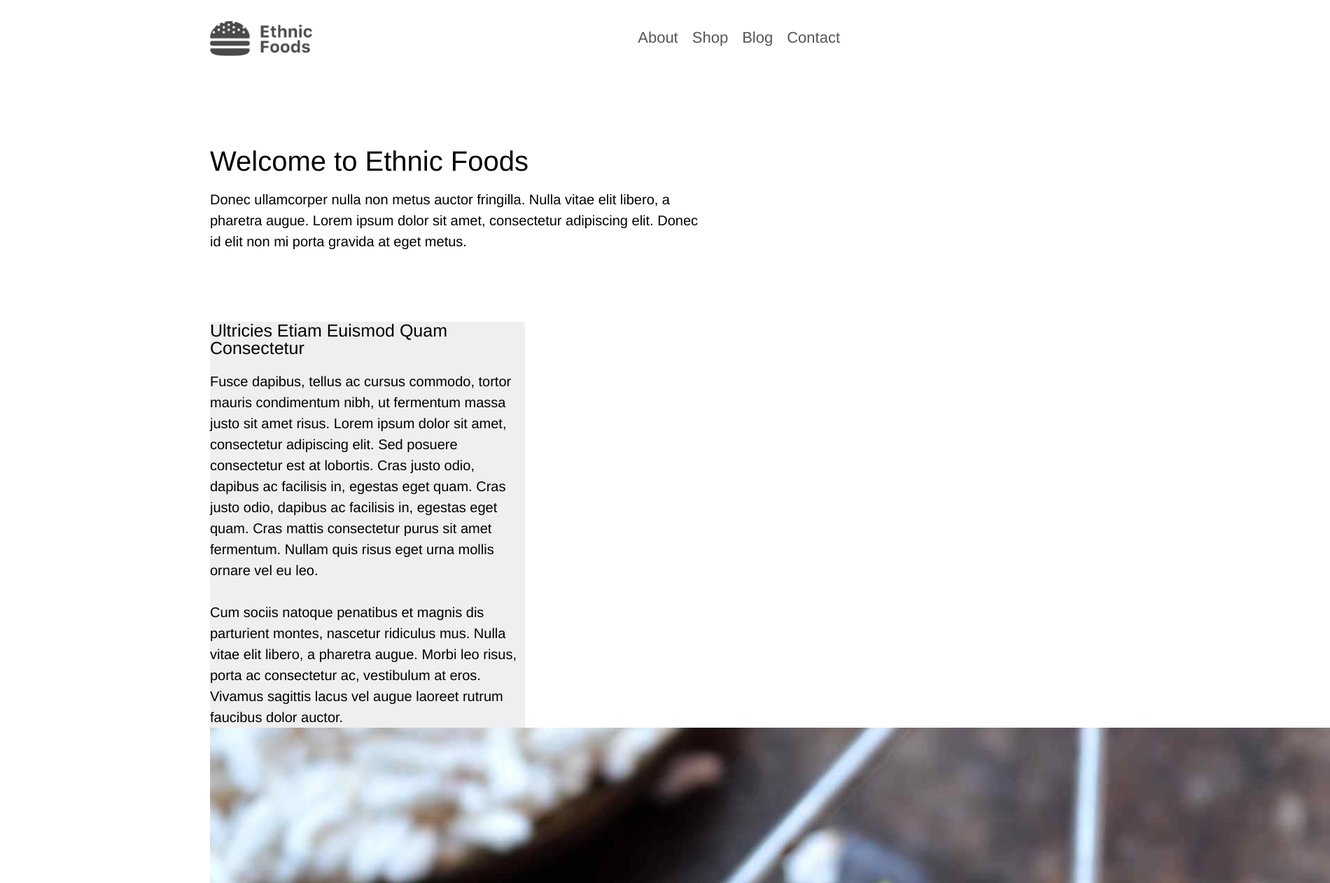
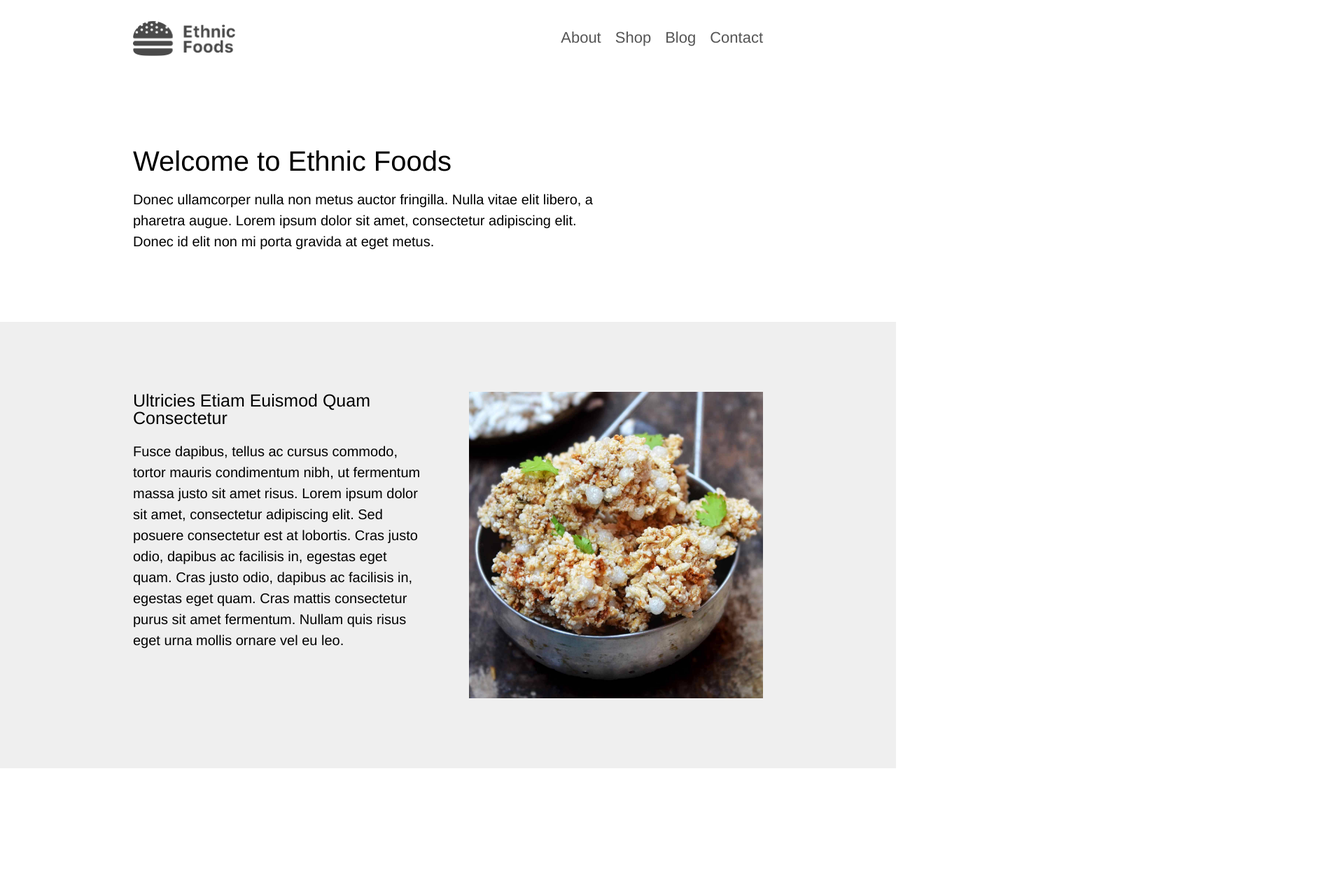
Before and after one commit to srinidhisripathi/ethnicfoods, a plain HTML site: page index.html in a window 1280 px wide. Shown: the top 1262 px of the page at 70% size, 1900 px wide, since content can reach past the window. After the commit the page ends 1098 px from the top, so only its background shows below. Drawn offline with Linux system fonts and the light colour scheme.

Commit message:
CSS fixes.

```diff
--- a/assets/css/styles.css
+++ b/assets/css/styles.css
@@ -3,9 +3,30 @@ body {
 }
 
 .container {
+  margin: 0 auto;
+}
+
+   .container.narrow {
       width: 900px;
-  padding-left: 300px;
-  padding-right: 300px;
+   }
+
+   .container.full {
+      padding: 0 50px;
+   }
+
+h1 {
+  font-size: 40px;
+  padding-bottom: 20px;
+}
+
+h2 {
+  font-size: 25px;
+  padding-bottom: 20px;
+}
+
+p {
+  font-size: 20px;
+  line-height: 1.5;
 }
 
 .header {
@@ -39,41 +60,32 @@ body {
 
 .menu > li > a:hover {
   color: #333333;
-  font-size: 28px;
+  text-decoration: underline;
 }
 
-.intro {
-  padding: 100px 200px 100px 0;
+.section {
+   padding: 100px 0;
+   overflow: hidden;
 }
 
-.intro > h1 {
-  font-size: 40px;
-  padding-bottom: 20px;
+   .block {
+      float: left;
+      width: 420px;
+      padding-right: 60px;
    }
 
-.intro > p {
-  font-size: 20px;
-  line-height: 1.5;
+      .block:last-child {
+         padding-right: 0;
       }
 
-.containter2 {
-  background-color: #EFEFEF;
-  width: 50%;
+   .block > img {
+      width: 100%;
    }
 
-h2 {
-  font-size: 25px;
-  padding-bottom: 20px;
-}
-
-.containter2 > p {
-  font-size: 20px;
-  line-height: 1.5;
-  float: left;
+.bg-grey {
    background-color: #EFEFEF;
 }
 
-.photo1 {
-  float: right;
-  background: url("../images/sandigephoto1.jpg");
+.bg-blue {
+   background-color: #D8EAFF;
 }
--- a/index.html
+++ b/index.html
@@ -10,10 +10,9 @@
 
   <body>
 
-    <div class="container">
-
       <!-- Header -->
       <div class="header">
+         <div class="container narrow">
             <a href="/" class="logo"></a>
             <ul class="menu">
                <li><a href="#">About</a></li>
@@ -22,24 +21,31 @@
                <li><a href="#">Contact</a></li>
             </ul>
          </div>
+      </div>
 
       <!-- Intro -->
-    <div class="intro">
+      <div class="section">
+         <div class="container narrow">
             <h1>Welcome to Ethnic Foods</h1>
             <p>
-      Donec ullamcorper nulla non metus auctor fringilla. Nulla vitae elit libero, a pharetra augue. Lorem ipsum dolor sit amet, consectetur adipiscing elit. Donec id elit non mi porta gravida at eget metus.
+               Donec ullamcorper nulla non metus auctor fringilla. Nulla vitae elit libero, a <br />pharetra augue. Lorem ipsum dolor sit amet, consectetur adipiscing elit. <br />Donec id elit non mi porta gravida at eget metus.
             </p>
+         </div>
       </div>
 
       <!-- Content -->
-      <div class="containter2">
+      <div class="section bg-grey">
+         <div class="container narrow">
+            <div class="block">
                <h2>Ultricies Etiam Euismod Quam Consectetur</h2>
-        <p>Fusce dapibus, tellus ac cursus commodo, tortor mauris condimentum nibh, ut fermentum massa justo sit amet risus. Lorem ipsum dolor sit amet, consectetur adipiscing elit. Sed posuere consectetur est at lobortis. Cras justo odio, dapibus ac facilisis in, egestas eget quam. Cras justo odio, dapibus ac facilisis in, egestas eget quam. Cras mattis consectetur purus sit amet fermentum. Nullam quis risus eget urna mollis ornare vel eu leo.
-        <br />
-        <br />Cum sociis natoque penatibus et magnis dis parturient montes, nascetur ridiculus mus. Nulla vitae elit libero, a pharetra augue. Morbi leo risus, porta ac consectetur ac, vestibulum at eros. Vivamus sagittis lacus vel augue laoreet rutrum faucibus dolor auctor.
+               <p>
+                  Fusce dapibus, tellus ac cursus commodo, tortor mauris condimentum nibh, ut fermentum massa justo sit amet risus. Lorem ipsum dolor sit amet, consectetur adipiscing elit. Sed posuere consectetur est at lobortis. Cras justo odio, dapibus ac facilisis in, egestas eget quam. Cras justo odio, dapibus ac facilisis in, egestas eget quam. Cras mattis consectetur purus sit amet fermentum. Nullam quis risus eget urna mollis ornare vel eu leo.
                </p>
-
-        <img src="assets/images/img2.jpg">
+            </div>
+            <div class="block">
+               <img src="assets/images/img2.jpg" />
+            </div>
+         </div>
       </div>
 
   </body>
```
Lines whose indentation alone changed are shown as unchanged.
